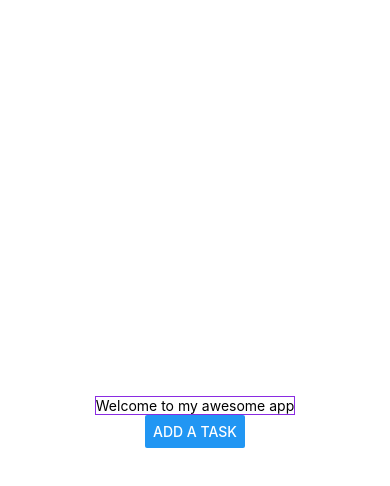
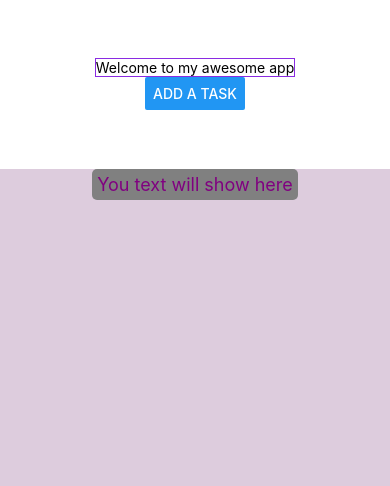
Before and after one commit to yusun97/CS5520-Spring2023, a React Native app: screen / in a window 390 px wide. Shown: the top 486 px of the page. Built offline with nearby package versions, Linux system fonts and the light colour scheme.

Commit message:
use debugger and add styles

```diff
--- a/App.js
+++ b/App.js
@@ -21,6 +21,7 @@ export default function App() {
   return (
     <View style={styles.container}>
       <StatusBar style="auto" />
+      <View style={styles.topperContainer}>
         <Header appName={name} />
         <Input
           modelIsVisible={modalVisible}
@@ -33,7 +34,12 @@ export default function App() {
             setModalVisible(true);
           }}
         />
-      <Text>{enteredText}</Text>
+      </View>
+      <View style={styles.bottomContainer}>
+        <View style={styles.textContainer}>
+          <Text style={styles.text}>You text will show here{enteredText}</Text>
+        </View>
+      </View>
     </View>
   );
 }
@@ -42,16 +48,29 @@ const styles = StyleSheet.create({
   container: {
     flex: 1,
     backgroundColor: "#fff",
-    alignItems: "center",
+    alignItems: "stretch",
     justifyContent: "center",
   },
   topperContainer: {
     flex: 1,
     justifyContent: "center",
+    alignItems: "center",
   },
   bottomContainer: {
     flex: 4,
-    backgroundColor: "red",
-    alignSelf: "stretch",
+    backgroundColor: "#dcd",
+    // alignSelf: "stretch",
+    alignItems: "center",
+  },
+  text: {
+    fontSize: 18,
+    color: "purple",
+    // backgroundColor: "grey",
+    // borderRadius: 10,
+    padding: 5,
+  },
+  textContainer: {
+    backgroundColor: "grey",
+    borderRadius: 5,
   },
 });
```
Lines whose indentation alone changed are shown as unchanged.
